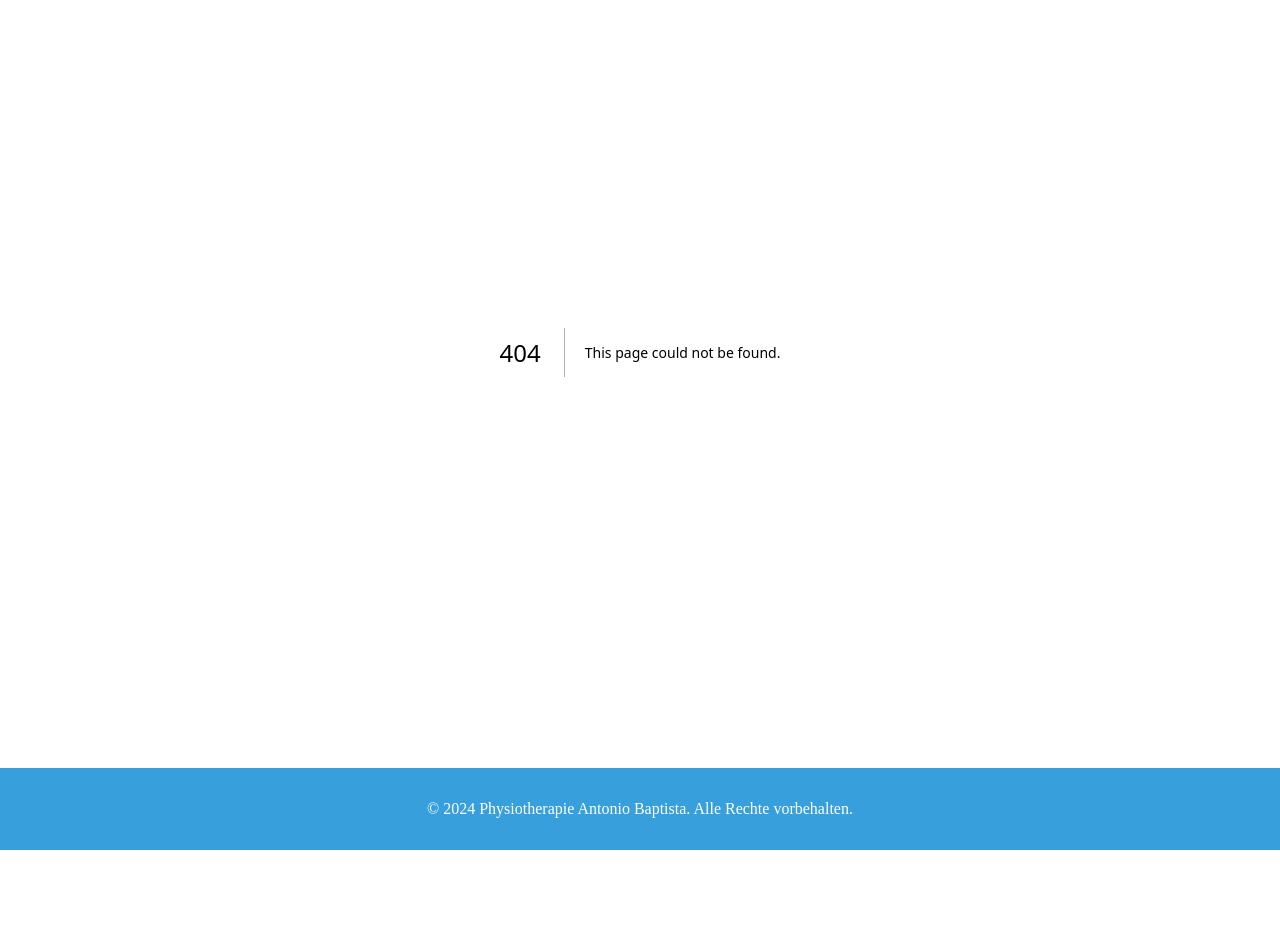
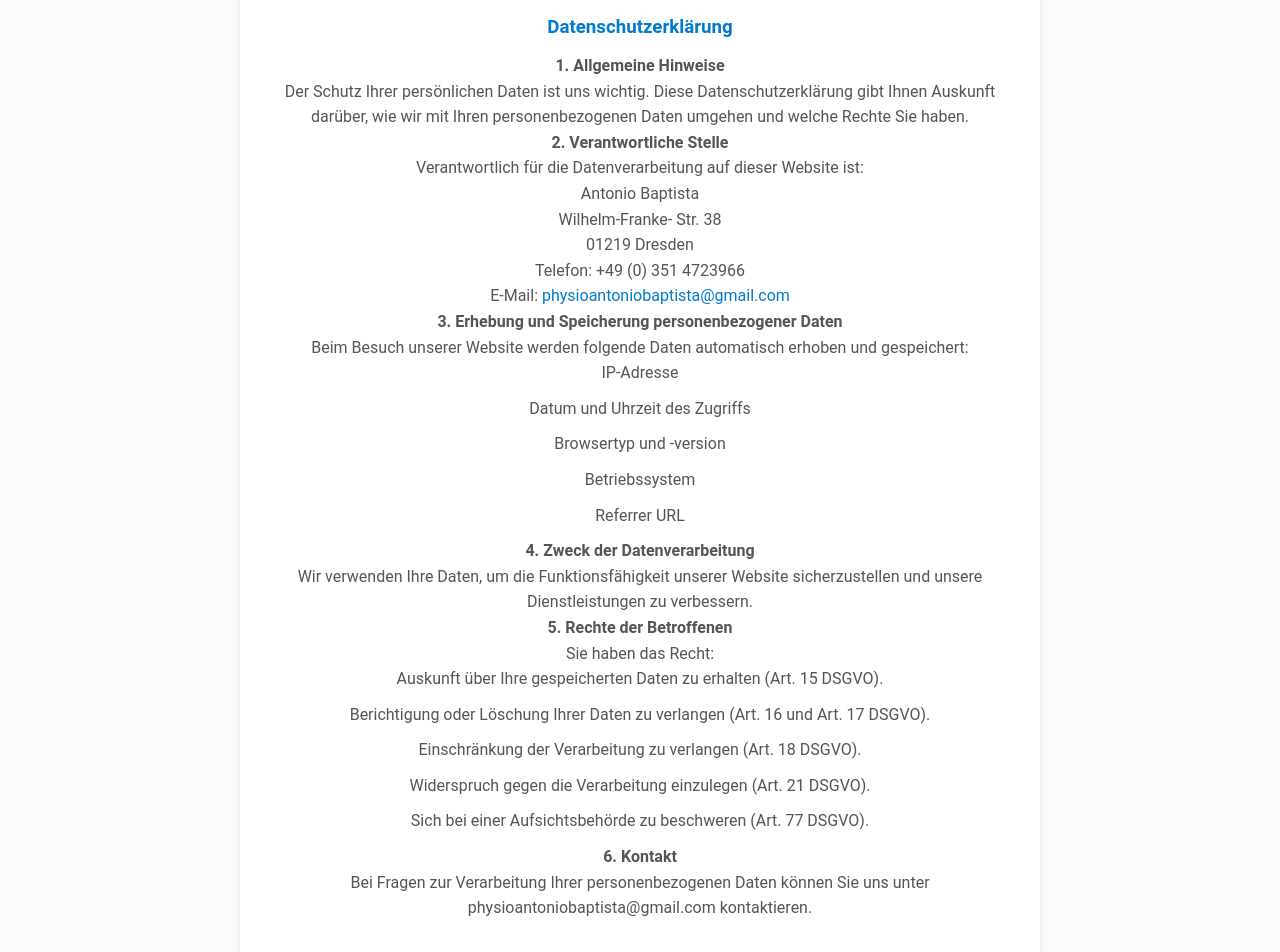
Before and after one commit to josepas/praxis-antonio, a Next.js app: page /datenschutz in a window 1280 px wide. Before the commit this address had no page. Shown: the part 180-1132 px from the top of the page. Before the commit the page ends 1030 px from the top, so only its background shows below. Built offline with nearby package versions, Linux system fonts and the light colour scheme.

Commit message:
Added Impressum and Datenschutz
Generated by GPTs

Signed-off-by: Jose Pascarella <josepas@amazon.com>

```diff
--- a/app/components/navbar.tsx
+++ b/app/components/navbar.tsx
@@ -25,6 +25,8 @@ export default function Navbar() {
           <li><Link href="/leistungen">Unsere Leistungen</Link></li>
           <li><Link href="/team">Team</Link></li>
           <li><Link href="/contact">Kontakt</Link></li>
+          <li><Link href="/impressum">Impressum</Link></li>
+          <li><Link href="/datenschutz">Datenschutz</Link></li>
         </ul>
       </nav>
     </header>
--- /dev/null
+++ b/app/datenschutz/page.tsx
@@ -0,0 +1,58 @@
+import React from "react";
+import '../globals.css';
+
+export default function Datenschutz() {
+  return (
+    <section className="datenschutz-section">
+      <h3 className="datenschutz-title">Datenschutzerklärung</h3>
+      <p><strong>1. Allgemeine Hinweise</strong></p>
+      <p>
+        Der Schutz Ihrer persönlichen Daten ist uns wichtig. Diese Datenschutzerklärung gibt Ihnen Auskunft darüber, wie wir mit Ihren personenbezogenen Daten umgehen und welche Rechte Sie haben.
+      </p>
+
+      <p><strong>2. Verantwortliche Stelle</strong></p>
+      <p>
+        Verantwortlich für die Datenverarbeitung auf dieser Website ist:<br />
+        Antonio Baptista<br />
+        Wilhelm-Franke- Str. 38<br />
+        01219 Dresden<br />
+        Telefon: +49 (0) 351 4723966<br />
+        E-Mail: <a href="mailto:physioantoniobaptista@gmail.com">physioantoniobaptista@gmail.com</a>
+      </p>
+
+      <p><strong>3. Erhebung und Speicherung personenbezogener Daten</strong></p>
+      <p>
+        Beim Besuch unserer Website werden folgende Daten automatisch erhoben und gespeichert:
+        <ul>
+          <li>IP-Adresse</li>
+          <li>Datum und Uhrzeit des Zugriffs</li>
+          <li>Browsertyp und -version</li>
+          <li>Betriebssystem</li>
+          <li>Referrer URL</li>
+        </ul>
+      </p>
+
+      <p><strong>4. Zweck der Datenverarbeitung</strong></p>
+      <p>
+        Wir verwenden Ihre Daten, um die Funktionsfähigkeit unserer Website sicherzustellen und unsere Dienstleistungen zu verbessern.
+      </p>
+
+      <p><strong>5. Rechte der Betroffenen</strong></p>
+      <p>
+        Sie haben das Recht:
+        <ul>
+          <li>Auskunft über Ihre gespeicherten Daten zu erhalten (Art. 15 DSGVO).</li>
+          <li>Berichtigung oder Löschung Ihrer Daten zu verlangen (Art. 16 und Art. 17 DSGVO).</li>
+          <li>Einschränkung der Verarbeitung zu verlangen (Art. 18 DSGVO).</li>
+          <li>Widerspruch gegen die Verarbeitung einzulegen (Art. 21 DSGVO).</li>
+          <li>Sich bei einer Aufsichtsbehörde zu beschweren (Art. 77 DSGVO).</li>
+        </ul>
+      </p>
+
+      <p><strong>6. Kontakt</strong></p>
+      <p>
+        Bei Fragen zur Verarbeitung Ihrer personenbezogenen Daten können Sie uns unter physioantoniobaptista@gmail.com kontaktieren.
+      </p>
+    </section>
+  );
+}
```
Also changed, not shown: app/impressum/page.tsx (added, +40 -0 lines).
